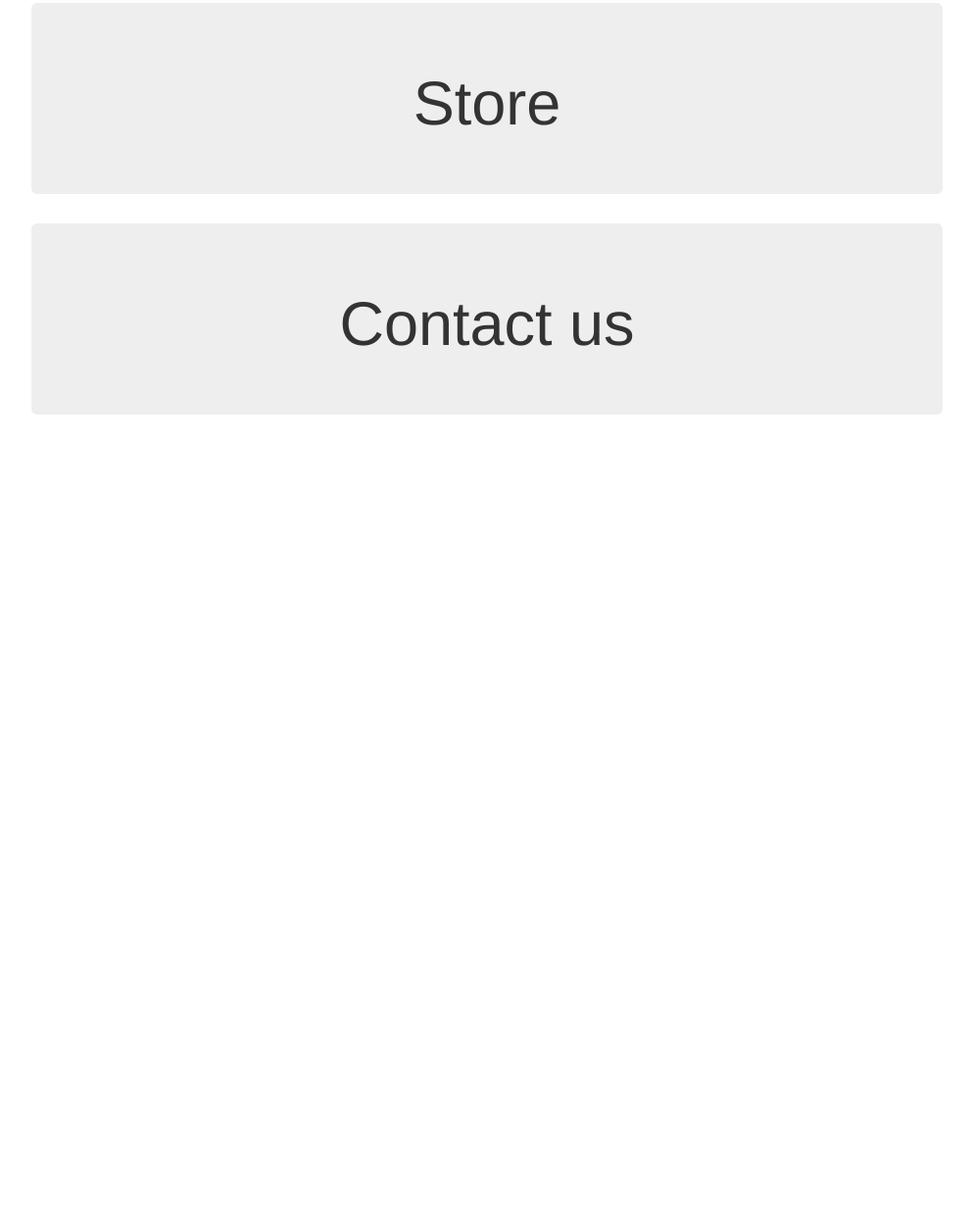
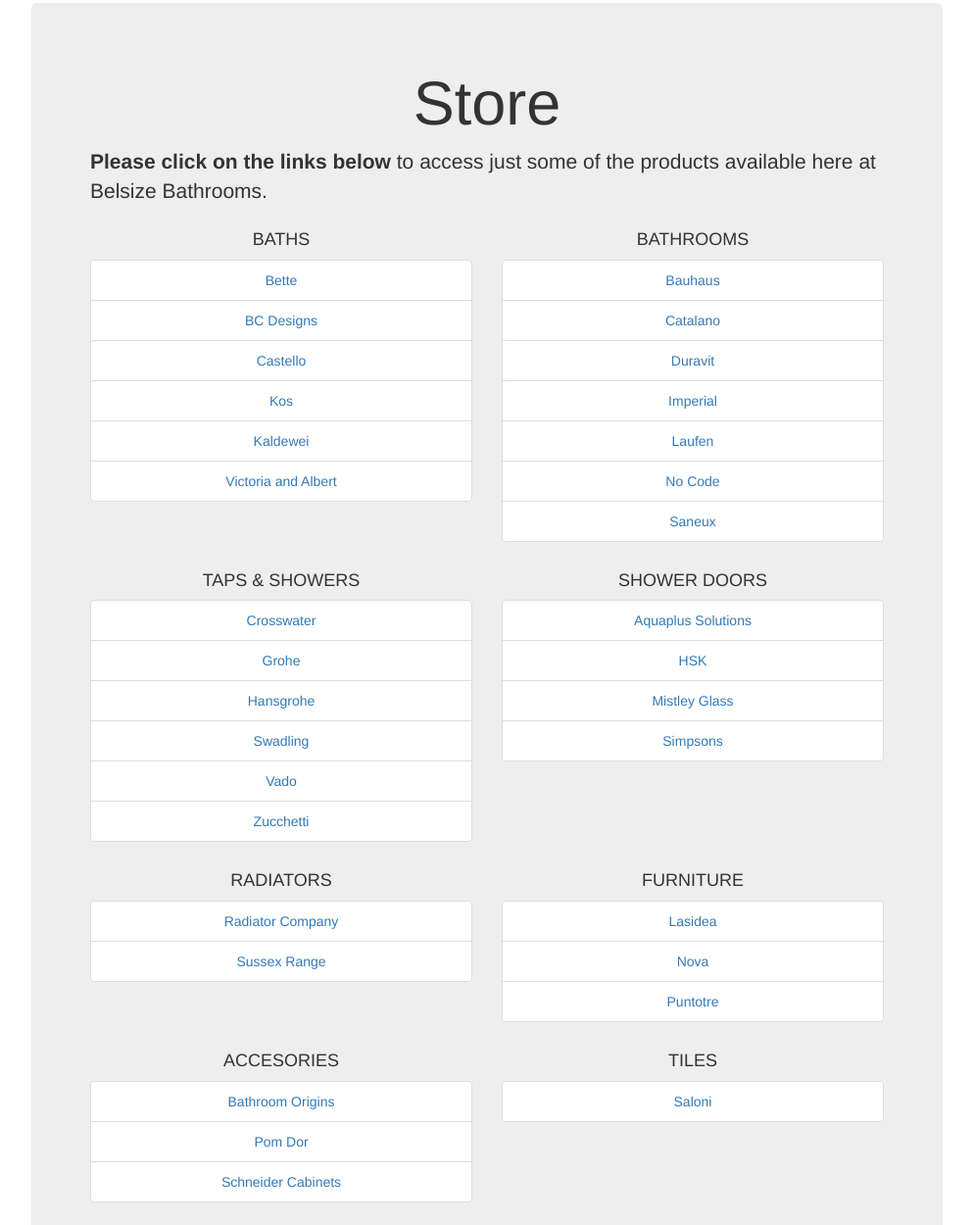
Before and after one commit to temelm/belsize-bathrooms, a plain HTML site: page index.html in a window 1280 px wide. Shown: the part 843-2093 px from the top of the page at 98% size, without its empty margins (143-1136 px from the left). Before the commit the page ends 1296 px from the top, so only its background shows below. Drawn offline with Linux system fonts and the light colour scheme.

Commit message:
Added store page content.

```diff
--- a/index.html
+++ b/index.html
@@ -65,6 +65,97 @@
 			<div class="container">
 				<div class="jumbotron text-center">
 					<h1>Store</h1>
+
+					<p><b>Please click on the links below</b> to access just some of the products available here at Belsize Bathrooms.</p>
+
+					<div class="row">
+						<div class="col-lg-6 col-md-6 col-sm-6 col-xs-6">
+							<h4>Baths</h4>
+
+							<ul class="list-group">
+								<li class="list-group-item"><a href="http://www.bette.co.uk">Bette</a></li>
+								<li class="list-group-item"><a href="http://www.bcdesigns.co.uk">BC Designs</a></li>
+								<li class="list-group-item"><a href="http://www.castellobaths.co.uk">Castello</a></li>
+								<li class="list-group-item"><a href="http://www.kositalia.com">Kos</a></li>
+								<li class="list-group-item"><a href="http://www.kaldewei.com">Kaldewei</a></li>
+								<li class="list-group-item"><a href="http://www.vandabaths.com">Victoria and Albert</a></li>
+							</ul>
+						</div>
+						<div class="col-lg-6 col-md-6 col-sm-6 col-xs-6">
+							<h4>Bathrooms</h4>
+
+							<ul class="list-group">
+								<li class="list-group-item"><a href="http://www.bauhaus-bathrooms.co.uk">Bauhaus</a></li>
+								<li class="list-group-item"><a href="http://www.catalano.co.uk">Catalano</a></li>
+								<li class="list-group-item"><a href="http://www.duravit.co.uk">Duravit</a></li>
+								<li class="list-group-item"><a href="http://www.imperial-bathrooms.co.uk">Imperial</a></li>
+								<li class="list-group-item"><a href="http://www.uk.laufen.com">Laufen</a></li>
+								<li class="list-group-item"><a href="http://www.nocode.co.uk">No Code</a></li>
+								<li class="list-group-item"><a href="http://www.saneux.com">Saneux</a></li>
+							</ul>
+						</div>
+					</div>
+					<div class="row">
+						<div class="col-lg-6 col-md-6 col-sm-6 col-xs-6">
+							<h4>Taps &#38; Showers</h4>
+
+							<ul class="list-group">
+								<li class="list-group-item"><a href="http://www.crosswater.co.uk">Crosswater</a></li>
+								<li class="list-group-item"><a href="http://www.grohe.co.uk">Grohe</a></li>
+								<li class="list-group-item"><a href="http://www.hansgrohe.co.uk">Hansgrohe</a></li>
+								<li class="list-group-item"><a href="http://www.matki.co.uk/collections/swadling">Swadling</a></li>
+								<li class="list-group-item"><a href="http://www.vado-uk.com">Vado</a></li>
+								<li class="list-group-item"><a href="http://www.zucchettidesign.it">Zucchetti</a></li>
+							</ul>
+						</div>
+						<div class="col-lg-6 col-md-6 col-sm-6 col-xs-6">
+							<h4>Shower doors</h4>
+
+							<ul class="list-group">
+								<li class="list-group-item"><a href="http://www.aquaplussolutions.com">Aquaplus Solutions</a></li>
+								<li class="list-group-item"><a href="http://www.hsk-showers.com">HSK</a></li>
+								<li class="list-group-item"><a href="http://www.mistleybathroomglass.co.uk">Mistley Glass</a></li>
+								<li class="list-group-item"><a href="http://www.simpsons-enclosures.co.uk">Simpsons</a></li>
+							</ul>
+						</div>
+					</div>
+					<div class="row">
+						<div class="col-lg-6 col-md-6 col-sm-6 col-xs-6">
+							<h4>Radiators</h4>
+
+							<ul class="list-group">
+								<li class="list-group-item"><a href="http://www.theradiatorcompany.co.uk">Radiator Company</a></li>
+								<li class="list-group-item"><a href="http://www.sussexrange.co.uk">Sussex Range</a></li>
+							</ul>
+						</div>
+						<div class="col-lg-6 col-md-6 col-sm-6 col-xs-6">
+							<h4>Furniture</h4>
+
+							<ul class="list-group">
+								<li class="list-group-item"><a href="http://www.lasaidea.com">Lasidea</a></li>
+								<li class="list-group-item"><a href="http://www.inovaweb.it">Nova</a></li>
+								<li class="list-group-item"><a href="http://www.puntotre.com">Puntotre</a></li>
+							</ul>
+						</div>
+					</div>
+					<div class="row">
+						<div class="col-lg-6 col-md-6 col-sm-6 col-xs-6">
+							<h4>Accesories</h4>
+
+							<ul class="list-group">
+								<li class="list-group-item"><a href="http://www.bathroomorigins.co.uk">Bathroom Origins</a></li>
+								<li class="list-group-item"><a href="http://www.pomdor.com">Pom Dor</a></li>
+								<li class="list-group-item"><a href="http://www.wschneider.ch">Schneider Cabinets</a></li>
+							</ul>
+						</div>
+						<div class="col-lg-6 col-md-6 col-sm-6 col-xs-6">
+							<h4>Tiles</h4>
+
+							<ul class="list-group">
+								<li class="list-group-item"><a href="http://www.saloni.com">Saloni</a></li>
+							</ul>
+						</div>
+					</div>
 				</div>
 			</div>
 		</section>
@@ -80,7 +171,7 @@
 		<nav class="navbar navbar-inverse navbar-fixed-bottom">
 			<div class="container">
 				<ul class="nav navbar-nav navbar-right">
-                    <li><a href="tel:+44 20 7372 0066"><span class="glyphicon glyphicon-phone-alt" aria-hidden="true"></span>&#160;+44 20 7372 0066</a></li>
+					<li><a href="tel:+442073720066"><span class="glyphicon glyphicon-phone-alt" aria-hidden="true"></span>&#160;+44 20 7372 0066</a></li>
 					<li><a href="mailto:belsizebathrooms@btconnect.com"><span class="glyphicon glyphicon-envelope" aria-hidden="true"></span>&#160;belsizebathrooms@btconnect.com</a></li>
 				</ul>
 			</div>
--- a/src/css/styles.css
+++ b/src/css/styles.css
@@ -2,8 +2,16 @@
     margin-top: 80px;
 }
 
-#about p {
+#about p, #store p {
     text-align: left;
+}
+
+#store .row div h4 {
+    text-transform: uppercase;
+}
+
+#contact {
+    margin-bottom: 50px;
 }
 
 @media screen and (min-width: 960px) {
```
Lines whose indentation alone changed are shown as unchanged.
